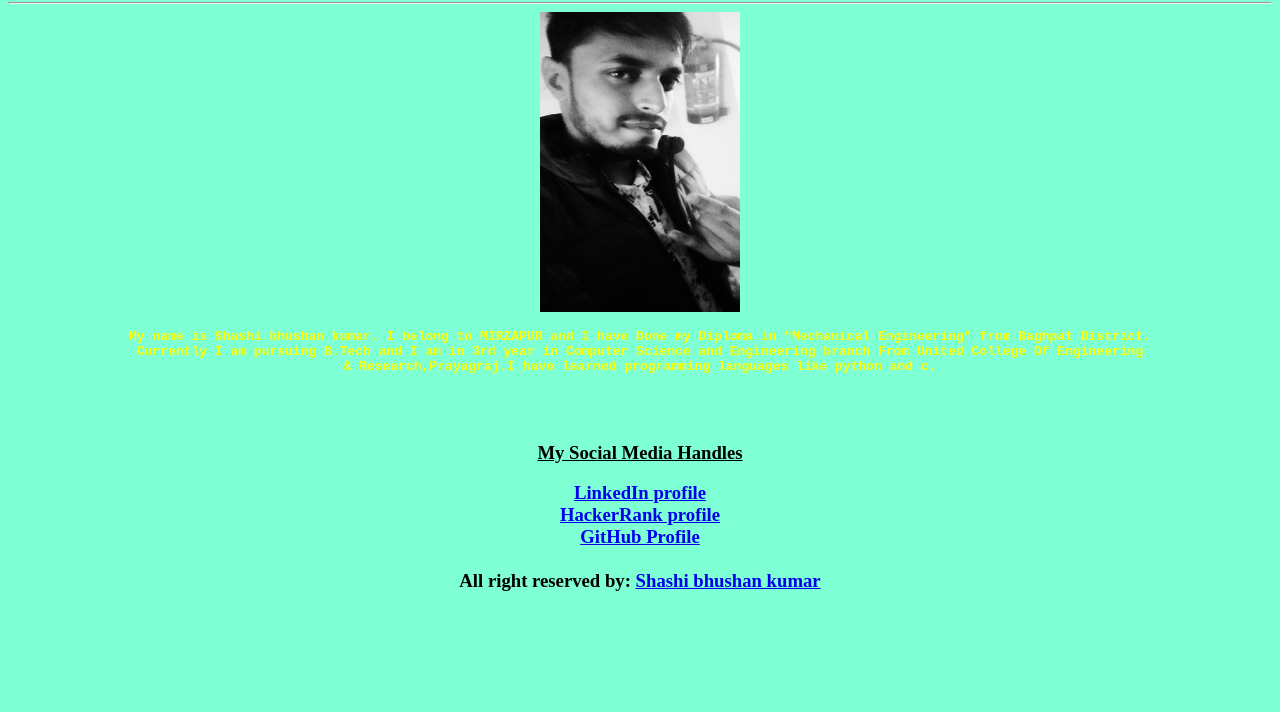
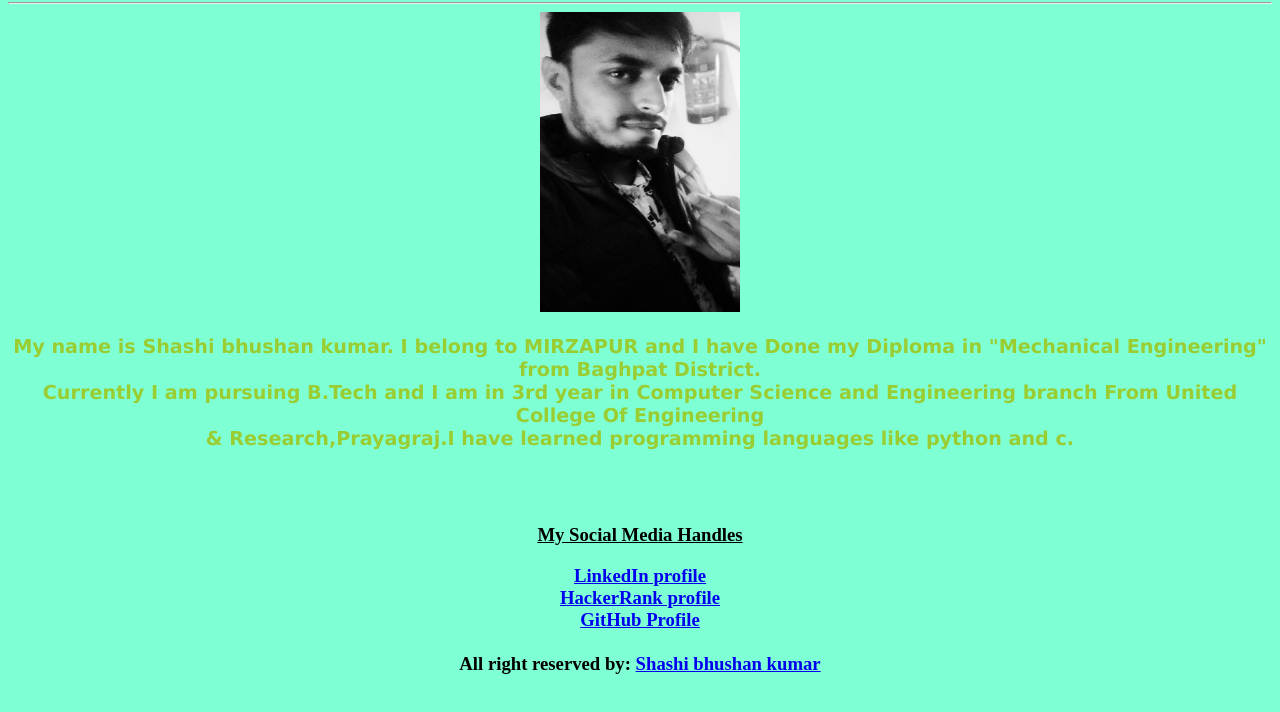
Before and after one commit to Shashi9997/Portfolio, a plain HTML site: page index.html in a window 1280 px wide. Shown: the part 78-790 px from the top of the page. Drawn offline with Linux system fonts and the light colour scheme.

Commit message:
Update index.html

```diff
--- a/index.html
+++ b/index.html
@@ -14,7 +14,8 @@
                 font-weight: 900;
                 font-family: Verdana, Geneva, Tahoma, sans-serif;
                 font-variant: unset;
-                }
+
+            }
         </style>
 
 
@@ -25,10 +26,7 @@
                    text-align=center">Introduction</h1>
         <hr>
             <Img src="mee.jpg" height="300" width="200"/>
-            <P style="color:yellow;
-                      font-weight:bold;
-                      font-family:monospace;
-                      font-size:medium">
+            <P>
 
                 My name is Shashi bhushan kumar. I belong to MIRZAPUR and I have Done my Diploma in "Mechanical Engineering" from Baghpat District.<br>
                 Currently I am pursuing B.Tech and I am in 3rd year in Computer Science and Engineering branch From United College Of Engineering <br>
```
